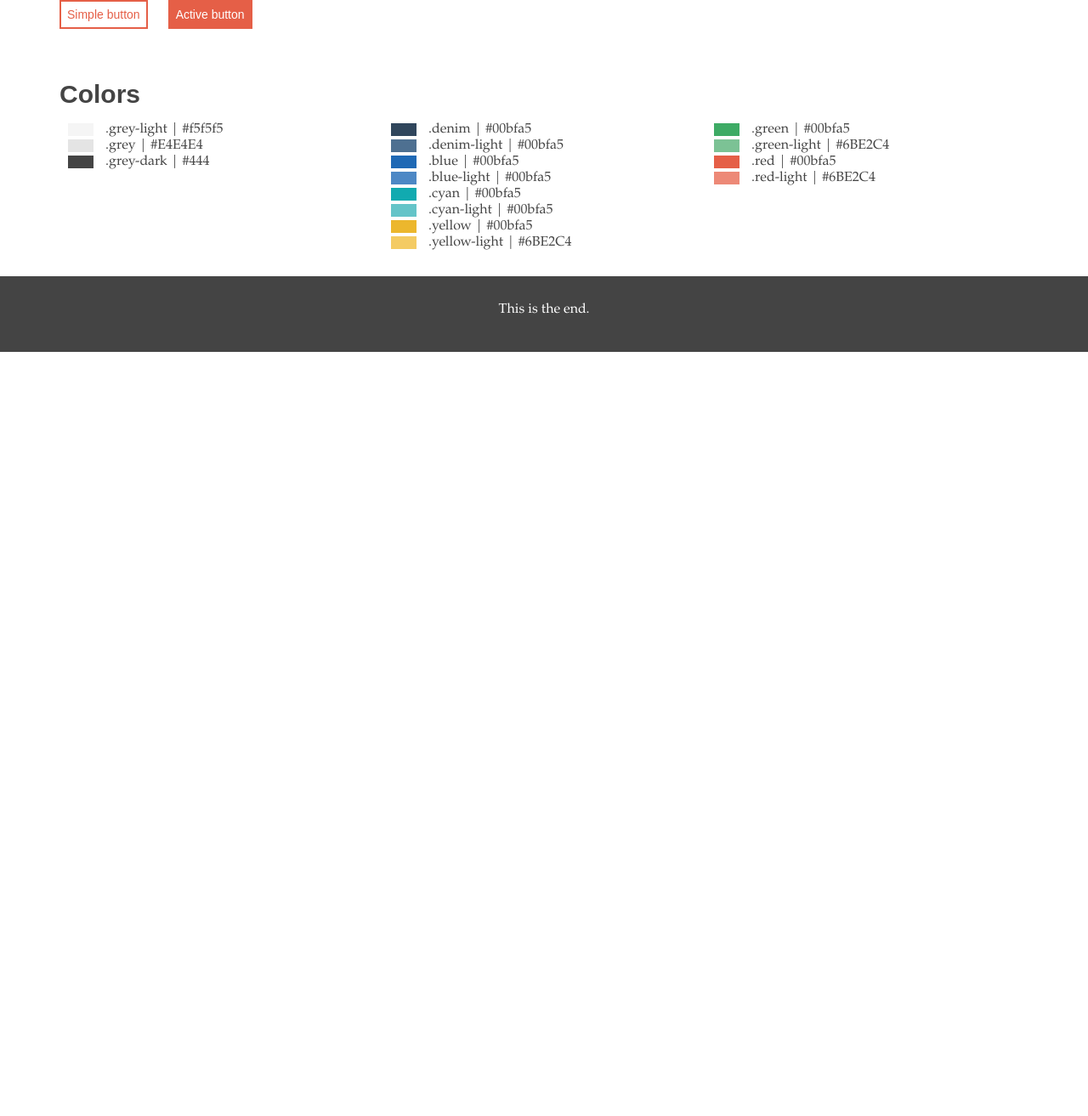
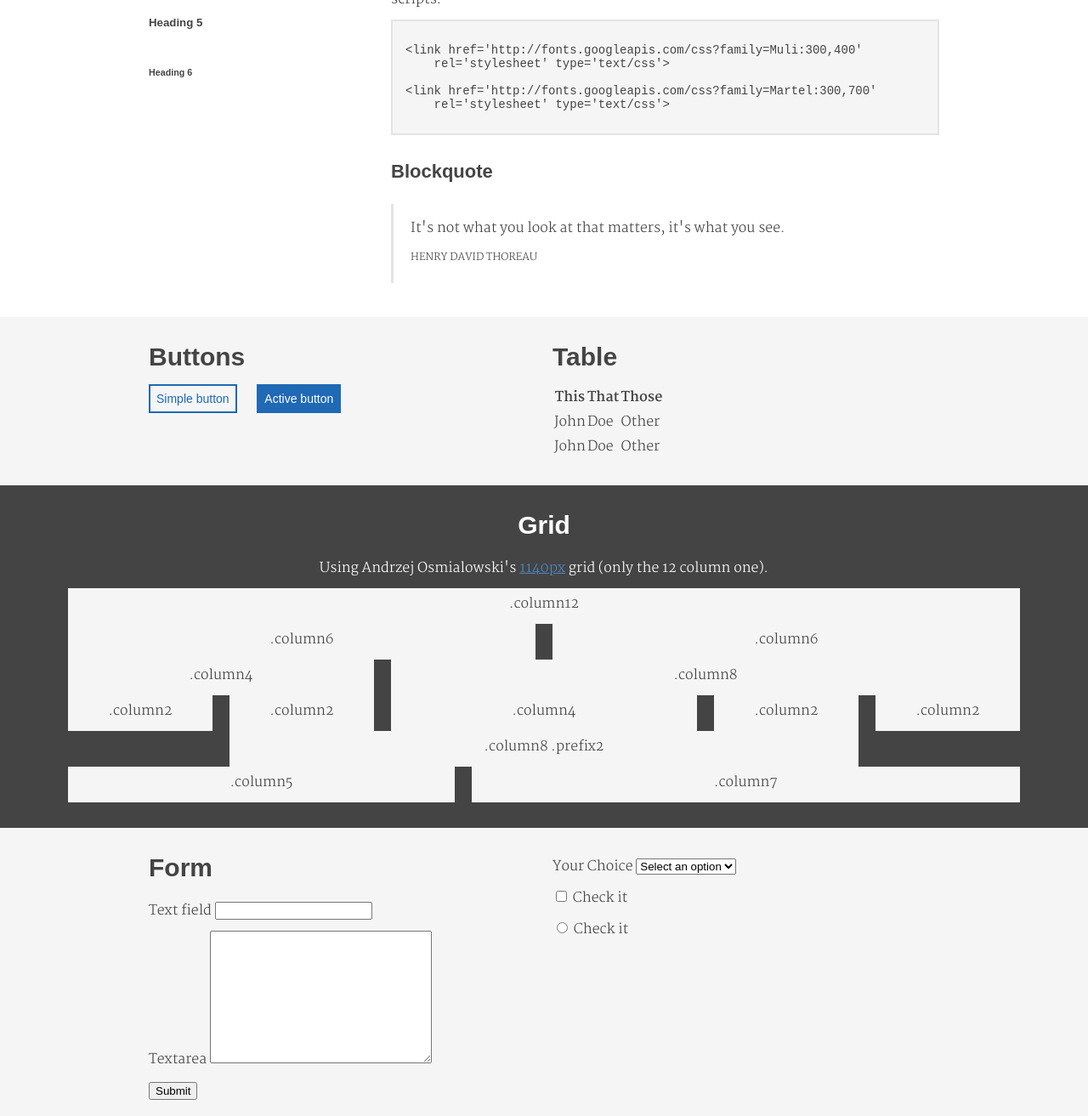
Before and after one commit to susielu/minimal-ui, a website: page example.html in a window 1280 px wide. Shown: the part 648-1961 px from the top of the page at 85% size. Before the commit the page ends 1062 px from the top, so only its background shows below. Drawn offline with nearby package versions, Linux system fonts and the light colour scheme; files that its build step writes are made by us from their sources; a web font is replaced by a local one.

Commit message:
reorganized how to add custom css, and added more example sections to html

```diff
--- a/Gruntfile.js
+++ b/Gruntfile.js
@@ -5,7 +5,7 @@ module.exports = function(grunt) {
       dist: {
         files: {
           'minimal-ui.css' : ['sass/minimal-ui.scss'],
-          'custom.css': 'custom/custom.scss'
+          'custom/custom.css': 'custom/custom.scss'
         }
       }
     },
--- a/example.html
+++ b/example.html
@@ -2,8 +2,9 @@
   <head>
     <title>Minimal UI Framework</title>
     <link href='http://fonts.googleapis.com/css?family=Muli:300,400' rel='stylesheet' type='text/css'>
+    <link href='http://fonts.googleapis.com/css?family=Martel:300,700' rel='stylesheet' type='text/css'>
     <link rel="stylesheet" href="minimal-ui.css">
-    <link rel="stylesheet" href="custom.css">
+    <link rel="stylesheet" href="custom/custom.css">
   </head>
   <body>
 
@@ -11,66 +12,220 @@
     <div class="container12">
       <div class="column12 txt-center">
         <h1>Minimal UI Framework</h1>
-        <p>By Susie Lu</p>
+        <p>By <a href="http://www.susielu.com">Susie Lu</a></p>
+        <p>
+          Inspired by <a href="http://brutaldesign.github.io/bagpakk/">Bagpakk
+          </a> and <a href="http://www.1140px.com/">1140px</a></p>
       </div>
     </div>
   </header>
 
   <section class="bg-light">
     <div class="container12">
+      <div class="column10 prefix1">
+        <h2 class="txt-center">Usage</h2>
+      </div>
+  </section>
+
+  <section>
+    <div class="container12">
+      <div class="column3 prefix1">
+        <h1>Heading 1</h1>
+        <h2>Heading 2</h2>
+        <h3>Heading 3</h3>
+        <h4>Heading 4</h4>
+        <h5>Heading 5</h5>
+        <h6>Heading 6</h6>
+      </div>
+      <div class="column7">
         <h2>Text</h2>
 
         <p>This is how a sentence would look</p>
+
+        <h3>Suggested Fonts</h3>
+        <p>
+          Headers use <a href="https://www.google.com/fonts/specimen/Muli">Muli.
+          </a>
+        </p>
+        <p>
+          Body text uses
+          <a href="https://www.google.com/fonts/specimen/Martel">Martel</a>.
+        </p>
+        <p>Both of theses fonts are easily added to your website using the Google
+        Fonts scripts:</p>
+        <pre><code>
+&lt;link href='http://fonts.googleapis.com/css?family=Muli:300,400'
+    rel='stylesheet' type='text/css'>
+
+&lt;link href='http://fonts.googleapis.com/css?family=Martel:300,700'
+    rel='stylesheet' type='text/css'>
+        </code></pre>
 
         <h3>Blockquote</h3>
         <blockquote>
           <p>It's not what you look at that matters, it's what you see.</p>
           <p class="txt-subtitle">Henry David Thoreau</p>
         </blockquote>
+      </div>
+    </div>
+  </section>
 
-      <pre><code>
-// Example code block
-var i = someCounter;
-var j = anotherCounter;
-      </code></pre>
+  <section class="bg-light">
+    <div class="container12">
+      <div class="column5 prefix1">
+        <h2>Buttons</h2>
+        <button class="btn">Simple button</button>
+        <button class="btn btn-active">Active button</button>
+      </div>
+      <div class="column5">
+        <h2>Table</h2>
+        <table>
+          <thead>
+            <tr><th>This</th>
+            <th>That</th>
+            <th>Those</th>
+          </tr></thead>
+          <tbody>
+            <tr>
+              <td>John</td>
+              <td>Doe</td>
+              <td>Other</td>
+            </tr>
+            <tr>
+              <td>John</td>
+              <td>Doe</td>
+              <td>Other</td>
+            </tr>
+          </tbody>
+        </table>
+      </div>
+    </div>
+  </section>
+
+
+
+  <section class="bg-dark">
+    <div class="container12">
+      <div class="column12 txt-center">
+        <h2>Grid</h2>
+        <p>
+          Using Andrzej Osmialowski's <a href="http://www.1140px.com/">1140px</a>
+           grid (only the 12 column one).
+        </p>
+      </div>
+      <div class="grid txt-center">
+        <div class="column12 bg-light">
+          <p>.column12</p>
+        </div>
+        <div class="column6 bg-light">
+          <p>.column6</p>
+        </div>
+        <div class="column6 bg-light ">
+          <p>.column6</p>
+        </div>
+        <div class="column4 bg-light">
+          <p>.column4</p>
+        </div>
+        <div class="column8 bg-light">
+          <p>.column8</p>
+        </div>
+        <div class="column2 bg-light">
+          <p>.column2</p>
+        </div>
+        <div class="column2 bg-light">
+          <p>.column2</p>
+        </div>
+        <div class="column4 bg-light">
+          <p>.column4</p>
+        </div>
+        <div class="column2 bg-light">
+          <p>.column2</p>
+        </div>
+        <div class="column2 bg-light">
+          <p>.column2</p>
+        </div>
+
+        <div class="column8 prefix2 bg-light">
+          <p>.column8 .prefix2</p>
+        </div>
+        <div class="column5 bg-light">
+          <p>.column5</p>
+        </div>
+        <div class="column7 bg-light">
+          <p>.column7</p>
+        </div>
+      </div>
+    </div>
+  </section>
+
+  <section class="bg-light">
+    <div class="container12">
+      <div class="column5 prefix1">
+        <h2>Form</h2>
+        <form action="">
+          <p>
+            <label>Text field</label>
+            <input type="text">
+          </p>
+          <p>
+            <label>Textarea</label>
+            <textarea name="" id="" cols="30" rows="10"></textarea>
+          </p>
+          <p><input type="submit" value="Submit"></p>
+        </form>
+      </div>
+      <div class="column5">
+        <br />
+        <form action="">
+          <p>
+            <label>Your Choice</label>
+            <select>
+              <option>Select an option</option>
+              <option>Option 1</option>
+              <option>Option 2</option>
+              <option>Option 3</option>
+            </select>
+          </p>
+          <p>
+            <label><input type="checkbox">
+            Check it</label>
+          </p>
+          <p>
+            <label><input type="radio">
+            Check it</label>
+          </p>
+        </form>
+      </div>
     </div>
   </section>
 
   <section>
     <div class="container12">
-      <h2>Buttons</h2>
-      <button class="btn">Simple button</button>
-      <button class="btn btn-active">Active button</button>
-    </div>
-  </section>
-
-  <section>
-    <div class="container12">
-      <h2>Colors</h2>
-      <div class="column4">
-      <div><span class="square bg-grey-light"></span> .grey-light | #f5f5f5</div>
-      <div><span class="square bg-grey"></span> .grey | #E4E4E4</div>
-      <div><span class="square bg-grey-dark"></span> .grey-dark | #444</div>
+      <h2 class="txt-center">Colors</h2>
+      <div class="column3 prefix2">
+      <div><span class="square bg-grey-light"></span> .grey-light </div>
+      <div><span class="square bg-grey"></span> .grey </div>
+      <div><span class="square bg-grey-dark"></span> .grey-dark</div>
 
       </div>
 
-      <div class="column4">
-      <div><span class="square bg-denim"></span> .denim | #00bfa5</div>
-      <div><span class="square bg-denim-light"></span> .denim-light | #00bfa5</div>
-      <div><span class="square bg-blue"></span> .blue | #00bfa5</div>
-      <div><span class="square bg-blue-light"></span> .blue-light | #00bfa5</div>
-      <div><span class="square bg-teal"></span> .cyan | #00bfa5</div>
-      <div><span class="square bg-teal-light"></span> .cyan-light | #00bfa5</div>
+      <div class="column3">
+      <div><span class="square bg-denim"></span> .denim</div>
+      <div><span class="square bg-denim-light"></span> .denim-light</div>
+      <div><span class="square bg-blue"></span> .blue</div>
+      <div><span class="square bg-blue-light"></span> .blue-light</div>
+      <div><span class="square bg-teal"></span> .teal</div>
+      <div><span class="square bg-teal-light"></span> .teal-light</div>
 
-      <div><span class="square bg-yellow"></span> .yellow | #00bfa5</div>
-      <div><span class="square bg-yellow-light"></span> .yellow-light | #6BE2C4</div>
+      <div><span class="square bg-yellow"></span> .yellow</div>
+      <div><span class="square bg-yellow-light"></span> .yellow-light</div>
       </div>
 
-      <div class="column4">
-      <div><span class="square bg-green"></span> .green | #00bfa5</div>
-      <div><span class="square bg-green-light"></span> .green-light | #6BE2C4</div>
-      <div><span class="square bg-red"></span> .red | #00bfa5</div>
-      <div><span class="square bg-red-light"></span> .red-light | #6BE2C4</div>
+      <div class="column3">
+      <div><span class="square bg-green"></span> .green</div>
+      <div><span class="square bg-green-light"></span> .green-light</div>
+      <div><span class="square bg-red"></span> .red</div>
+      <div><span class="square bg-red-light"></span> .red-light</div>
      <!--  <div><span class="square bg-red"></span> .red | #00bfa5</div>
       <div><span class="square bg-red-light"></span> .red-light | #6BE2C4</div> -->
       </div>
@@ -81,7 +236,7 @@ var j = anotherCounter;
   <footer class="bg-dark">
     <div class="container12 txt-center">
       <div class="column12">
-        <p>This is the end.</p>
+        <p>Fini.</p>
       </div>
     </div>
   </footer>
--- a/sass/_custom.scss
+++ /dev/null
@@ -1 +0,0 @@
-/* ----Custom----*/
--- a/sass/_grid.scss
+++ b/sass/_grid.scss
@@ -35,17 +35,17 @@ object{display:block}a img{border:0}figure{position:relative}figure img{width:10
 .container12 .column10 {width:930px;}
 .container12 .column11 {width:1025px;}
 .container12 .column12 {width:1120px;}
-.container12 .prefix1 {padding-left:95px;}
-.container12 .prefix2 {padding-left:190px;}
-.container12 .prefix3 {padding-left:285px;}
-.container12 .prefix4 {padding-left:380px;}
-.container12 .prefix5 {padding-left:475px;}
-.container12 .prefix6 {padding-left:570px;}
-.container12 .prefix7 {padding-left:665px;}
-.container12 .prefix8 {padding-left:760px;}
-.container12 .prefix9 {padding-left:855px;}
-.container12 .prefix10 {padding-left:950px;}
-.container12 .prefix11 {padding-left:1045px;}
+.container12 .prefix1 {margin-left:105px;}
+.container12 .prefix2 {margin-left:200px;}
+.container12 .prefix3 {margin-left:295px;}
+.container12 .prefix4 {margin-left:390px;}
+.container12 .prefix5 {margin-left:485px;}
+.container12 .prefix6 {margin-left:580px;}
+.container12 .prefix7 {margin-left:675px;}
+.container12 .prefix8 {margin-left:770px;}
+.container12 .prefix9 {margin-left:865px;}
+.container12 .prefix10 {margin-left:960px;}
+.container12 .prefix11 {margin-left:1055px;}
 
 @media only screen and (min-width: 960px) and (max-width: 1160px) {
     .container12 {width:960px;}
@@ -61,17 +61,17 @@ object{display:block}a img{border:0}figure{position:relative}figure img{width:10
     .container12 .column10 {width:780px;}
     .container12 .column11 {width:860px;}
     .container12 .column12 {width:940px;}
-    .container12 .prefix1 {padding-left:80px;}
-    .container12 .prefix2 {padding-left:160px;}
-    .container12 .prefix3 {padding-left:240px;}
-    .container12 .prefix4 {padding-left:320px;}
-    .container12 .prefix5 {padding-left:400px;}
-    .container12 .prefix6 {padding-left:480px;}
-    .container12 .prefix7 {padding-left:560px;}
-    .container12 .prefix8 {padding-left:640px;}
-    .container12 .prefix9 {padding-left:720px;}
-    .container12 .prefix10 {padding-left:800px;}
-    .container12 .prefix11 {padding-left:880px;}
+    .container12 .prefix1 {margin-left:90px;}
+    .container12 .prefix2 {margin-left:170px;}
+    .container12 .prefix3 {margin-left:250px;}
+    .container12 .prefix4 {margin-left:330px;}
+    .container12 .prefix5 {margin-left:410px;}
+    .container12 .prefix6 {margin-left:490px;}
+    .container12 .prefix7 {margin-left:570px;}
+    .container12 .prefix8 {margin-left:650px;}
+    .container12 .prefix9 {margin-left:730px;}
+    .container12 .prefix10 {margin-left:810px;}
+    .container12 .prefix11 {margin-left:890px;}
 }
 
 @media only screen and (min-width: 768px) and (max-width: 959px) {
@@ -88,17 +88,17 @@ object{display:block}a img{border:0}figure{position:relative}figure img{width:10
     .container12 .column10 {width:620px;}
     .container12 .column11 {width:684px;}
     .container12 .column12 {width:748px;}
-    .container12 .prefix1 {padding-left:64px;}
-    .container12 .prefix2 {padding-left:128px;}
-    .container12 .prefix3 {padding-left:192px;}
-    .container12 .prefix4 {padding-left:256px;}
-    .container12 .prefix5 {padding-left:320px;}
-    .container12 .prefix6 {padding-left:384px;}
-    .container12 .prefix7 {padding-left:448px;}
-    .container12 .prefix8 {padding-left:512px;}
-    .container12 .prefix9 {padding-left:576px;}
-    .container12 .prefix10 {padding-left:640px;}
-    .container12 .prefix11 {padding-left:704px;}
+    .container12 .prefix1 {margin-left:74px;}
+    .container12 .prefix2 {margin-left:138px;}
+    .container12 .prefix3 {margin-left:202px;}
+    .container12 .prefix4 {margin-left:266px;}
+    .container12 .prefix5 {margin-left:330px;}
+    .container12 .prefix6 {margin-left:394px;}
+    .container12 .prefix7 {margin-left:458px;}
+    .container12 .prefix8 {margin-left:522px;}
+    .container12 .prefix9 {margin-left:586px;}
+    .container12 .prefix10 {margin-left:650px;}
+    .container12 .prefix11 {margin-left:714px;}
 }
 
 @media only screen and (max-width: 767px) {
--- a/sass/_settings.scss
+++ b/sass/_settings.scss
@@ -4,7 +4,7 @@
 
 /* Font */
 $header-font: "Muli";
-$body-font: "";
+$body-font: "Martel";
 
 /* UI */
 
@@ -35,5 +35,5 @@ $red-light: #ED8977;
 
 
 /* Set your primary color */
-$primary: $red;
-$primary-light: $red-light;
+$primary: $blue;
+$primary-light: $blue-light;
--- a/sass/_ui.scss
+++ b/sass/_ui.scss
@@ -7,18 +7,36 @@ header, footer{
 }
 
 section {
-  margin-bottom: 30px;
+  padding-bottom: 30px;
 }
 
 p {
   margin-bottom: 10px;
+  margin-top: 5px;
 }
+
+a {
+  color: $primary;
+
+  .bg-dark & {
+    color: $primary-light;
+  }
+}
+
 
 hr {
   border: 0;
   border-top: 1px solid $grey;
   margin-top: 10px;
   margin-bottom: 10px;
+}
+
+pre {
+  background: #f5f5f5;
+  border: 2px solid $grey;
+  padding: 10px 15px 10px 15px;
+  font-size: 14px;
+  word-wrap: break-word;
 }
 
 blockquote {
@@ -35,7 +53,9 @@ blockquote {
   color: $white;
 }
 
-.bg-light { background: $grey-light;}
+.bg-light { background: $grey-light;
+  color: $grey-dark;
+}
 
 .bg-grey-light {background: $grey-light;}
 .bg-grey {background: $grey;}
@@ -49,12 +69,6 @@ blockquote {
 
 .bg-teal {background: $teal;}
 .bg-teal-light {background: $teal-light;}
-
-// .bg-cyan {background: $cyan;}
-// .bg-cyan-light {background: $cyan-light;}
-
-// .bg-pine {background: $pine;}
-// .bg-pine-light {background: $pine-light;}
 
 .bg-green {background: $green;}
 .bg-green-light {background: $green-light;}
@@ -110,3 +124,7 @@ blockquote {
   text-transform: uppercase;
   font-size: 12px;
 }
+
+.txt-white {
+  color: $white;
+}
--- a/sass/minimal-ui.scss
+++ b/sass/minimal-ui.scss
@@ -7,4 +7,3 @@
 @import "grid";
 @import "fonts";
 @import "ui";
-@import "custom";
```
Also changed, not shown: custom.css (deleted), minimal-ui.css, 1 other file. Lines whose indentation alone changed are shown as unchanged.
